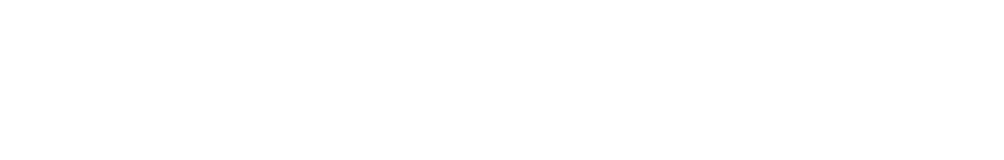
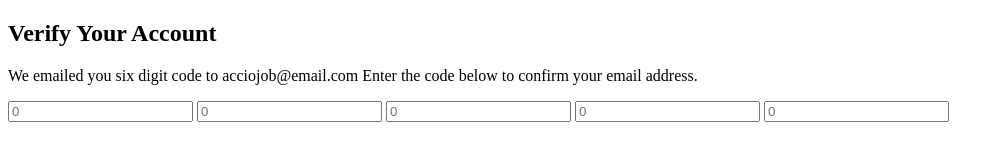
Before and after one commit to acciojob/OTP-Nitu170287, a website: page main.html in a window 1280 px wide. Shown: the whole page, without its empty margins (0-1004 px from the left). Drawn offline with Linux system fonts and the light colour scheme.

Commit message:
created a submission

```diff
--- a/main.html
+++ b/main.html
@@ -8,7 +8,15 @@
 
 <body>
 	<!-- the entire body must be written by student -->
-    <script type="text/javascript" src="./script.js">
+	<h2 id="verification_heading">Verify Your Account</h2>
+	<p id="verification_subtext">We emailed you six digit code to acciojob@email.com Enter the code below to confirm your email address.</p>
+    <input type="number" placeholder="0" class="code-container" >
+	<input type="number" placeholder="0" class="code-container" >
+	<input type="number" placeholder="0" class="code-container">
+	<input type="number" placeholder="0" class="code-container">
+	<input type="number" placeholder="0" class="code-container">
+
+	<script type="text/javascript" src="./script.js">
 </script>
 
 </body>
--- a/script.js
+++ b/script.js
@@ -1 +1,2 @@
 //your JS code here. If required.
+input.addEventListener("focus", () => input.classList.add('focused'), true);
```
